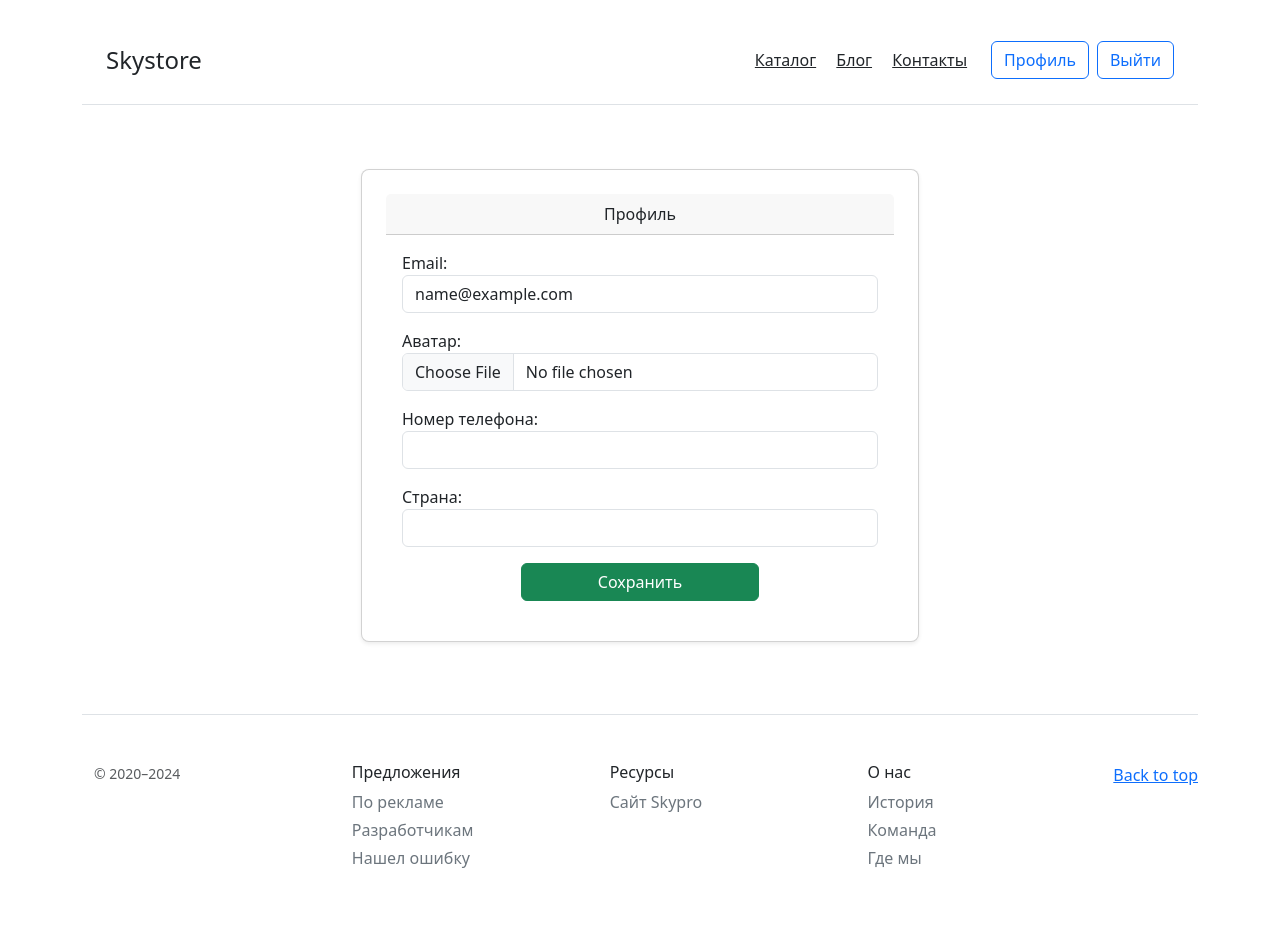
After one commit to ialar/skystore_19_2, a Django app: page /users/profile in a window 1280 px wide. The commit adds this page. Run offline with Django 5.2, Linux system fonts and the light colour scheme; the visitor is signed in with stand-in values (Sample User, id 1); some libraries are stand-ins or nearby versions.

Commit message:
add user profile editing interface

```diff
--- a/catalog/templates/catalog/includes/inc_main_menu.html
+++ b/catalog/templates/catalog/includes/inc_main_menu.html
@@ -8,6 +8,7 @@
         </div>
     </nav>
     {% if user.is_authenticated %}
+    <a class="btn btn-outline-primary me-2" href="{% url 'users:profile' %}">Профиль</a>
     <a class="btn btn-outline-primary" href="{% url 'users:logout' %}">Выйти</a>
     {% else %}
     <a class="btn btn-outline-primary me-2" href="{% url 'users:login' %}">Войти</a>
--- a/users/forms.py
+++ b/users/forms.py
@@ -1,5 +1,5 @@
-from django.contrib.auth.forms import AuthenticationForm, UserCreationForm
 from django import forms
+from django.contrib.auth.forms import AuthenticationForm, UserCreationForm, UserChangeForm
 
 from catalog.forms import StyleFormMixin
 from users.models import User
@@ -20,4 +20,14 @@ class RegisterForm(StyleFormMixin, UserCreationForm):
 
 class UserPasswordResetForm(forms.Form):
     email = forms.EmailField(max_length=254,
-                             widget=forms.EmailInput(attrs={"autocomplete": "email"}),)
+                             widget=forms.EmailInput(attrs={"autocomplete": "email"}), )
+
+
+class UserProfileForm(StyleFormMixin, UserChangeForm):
+    class Meta:
+        model = User
+        fields = ('email', 'avatar', 'phone', 'country')
+
+    def __init__(self, *args, **kwargs):
+        super().__init__(*args, **kwargs)
+        self.fields['password'].widget = forms.HiddenInput()
--- /dev/null
+++ b/users/templates/users/user_form.html
@@ -0,0 +1,18 @@
+{% extends 'catalog/base.html' %}
+
+{% block content %}
+<div class="d-flex justify-content-center">
+    <div class="card p-4 mb-4 rounded-3 shadow-sm w-50">
+        <div class="card-header text-center">Профиль</div>
+        <div class="card-body">
+            <form class="row" method="post" enctype="multipart/form-data">
+                {% csrf_token %}
+                {{ form.as_p }}
+                <div class="text-center">
+                    <button type="submit" class="btn btn-success w-50">Сохранить</button>
+                </div>
+            </form>
+        </div>
+    </div>
+</div>
+{% endblock %}
--- a/users/urls.py
+++ b/users/urls.py
@@ -1,10 +1,10 @@
 from django.contrib.auth.views import LoginView, LogoutView
 from django.urls import path
 
-from users.views import LoginRequiredTemplateView, UserPasswordRecoveryView, UserPasswordSentView
 from users.apps import UsersConfig
 from users.forms import LoginCustomForm
-from users.views import RegisterView, confirm_register, RegisterMessageView
+from users.views import (LoginRequiredTemplateView, UserPasswordRecoveryView, UserPasswordSentView,
+                         ProfileView, RegisterView, confirm_register, RegisterMessageView)
 
 app_name = UsersConfig.name
 
@@ -17,4 +17,5 @@ urlpatterns = [
     path('register/message/', RegisterMessageView.as_view(), name='register_message'),
     path('password_reset/', UserPasswordRecoveryView.as_view(), name='password_reset'),
     path('user_password_sent', UserPasswordSentView.as_view(), name='user_password_sent'),
+    path('profile', ProfileView.as_view(), name='profile')
 ]
--- a/users/views.py
+++ b/users/views.py
@@ -6,10 +6,10 @@ from django.core.mail import send_mail
 from django.http import HttpResponseRedirect
 from django.shortcuts import get_object_or_404
 from django.urls import reverse_lazy
-from django.views.generic import CreateView, TemplateView, FormView
+from django.views.generic import CreateView, TemplateView, FormView, UpdateView
 
 from config.settings import EMAIL_HOST_USER
-from users.forms import RegisterForm, UserPasswordResetForm
+from users.forms import RegisterForm, UserPasswordResetForm, UserProfileForm
 from users.models import User
 
 
@@ -30,7 +30,7 @@ class RegisterView(CreateView):
     def form_valid(self, form):
         user = form.save()
         user.is_active = False
-        code = ''.join([str(random.randint(0, 9)) for i in range(10)])
+        code = ''.join([str(random.randint(0, 9)) for _ in range(10)])
         user.verification_code = code
         current_host = self.request.get_host()
         user.save()
@@ -41,7 +41,7 @@ class RegisterView(CreateView):
         return super().form_valid(form)
 
 
-def confirm_register(request, code):
+def confirm_register(code):
     user = get_object_or_404(User, verification_code=code)
     user.is_active = True
     user.save()
@@ -57,7 +57,7 @@ class UserPasswordRecoveryView(FormView):
         email = form.cleaned_data['email']
         user = User.objects.get(email=email)
         characters = string.ascii_letters + string.digits
-        new_password = ''.join(random.choice(characters) for i in range(10))
+        new_password = ''.join(random.choice(characters) for _ in range(10))
         user.password = make_password(new_password)
         user.save()
         send_mail('Восстановление пароля на сайте Sky-shelter',
@@ -68,3 +68,12 @@ class UserPasswordRecoveryView(FormView):
 
 class UserPasswordSentView(TemplateView):
     template_name = 'users/user_password_sent.html'
+
+
+class ProfileView(UpdateView):
+    model = User
+    form_class = UserProfileForm
+    success_url = reverse_lazy('users:profile')
+
+    def get_object(self, queryset=None):
+        return self.request.user
```
Also changed, not shown: media/user_pictures/31-05-2023_153808.jpg (added).
